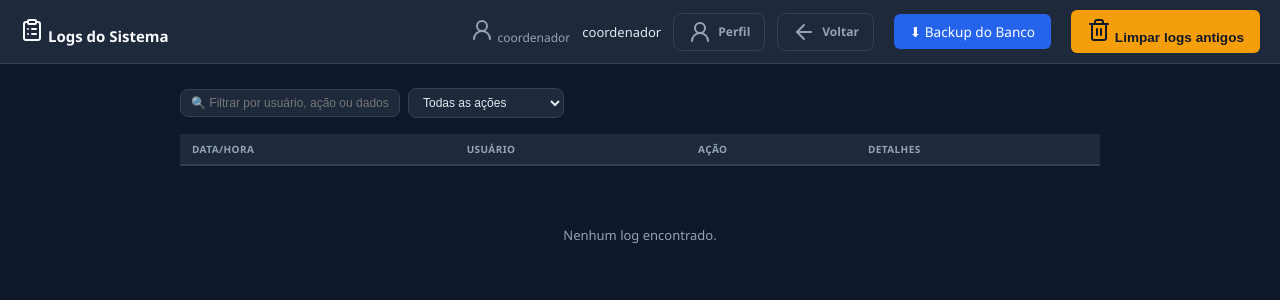
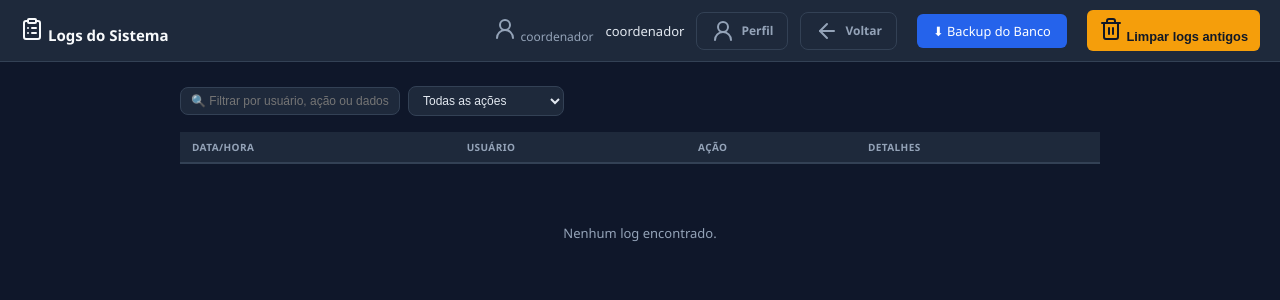
Before and after one commit to victorgtostes87/mapa_sala, a Flask app: page /logs in a window 1280 px wide. Shown: the top 300 px of the page. Run offline with Flask 3, Linux system fonts and the light colour scheme; a user stored in the database is signed in; data that the repository does not hold is empty.

Commit message:
style: resize logs cleanup button

```diff
--- a/templates/logs.html
+++ b/templates/logs.html
@@ -40,8 +40,8 @@ tr:hover td{background:#1a2744}
   <span class="role-badge role-{{ papel }}">{{ papel }}</span>
   <a href="/perfil" class="btn btn-ghost"><i data-lucide="user-round"></i> Perfil</a>
   <a href="/" class="btn btn-ghost"><i data-lucide="arrow-left"></i> Voltar</a>
-  <a href="/api/backup" style="display:inline-block;padding:8px 16px;background:#2563eb;color:#fff;border-radius:6px;text-decoration:none;font-size:0.85rem;margin-left:8px;">⬇ Backup do Banco</a>
-  <button id="btnLimparLogs" type="button" style="display:inline-block;padding:8px 16px;background:#f59e0b;color:#111827;border:none;border-radius:6px;text-decoration:none;font-size:0.85rem;margin-left:8px;cursor:pointer;font-weight:600;"><i data-lucide="trash-2"></i> Limpar logs antigos</button>
+  <a href="/api/backup" style="display:inline-block;padding:8px 16px;background:#2563eb;color:#fff;border-radius:6px;text-decoration:none;font-size:0.8rem;margin-left:8px;">⬇ Backup do Banco</a>
+  <button id="btnLimparLogs" type="button" style="display:inline-block;padding:7px 12px;background:#f59e0b;color:#111827;border:none;border-radius:6px;text-decoration:none;font-size:0.8rem;margin-left:8px;cursor:pointer;font-weight:600;"><i data-lucide="trash-2"></i> Limpar logs antigos</button>
 </nav>
 <div class="container">
   <div class="filters">
```
